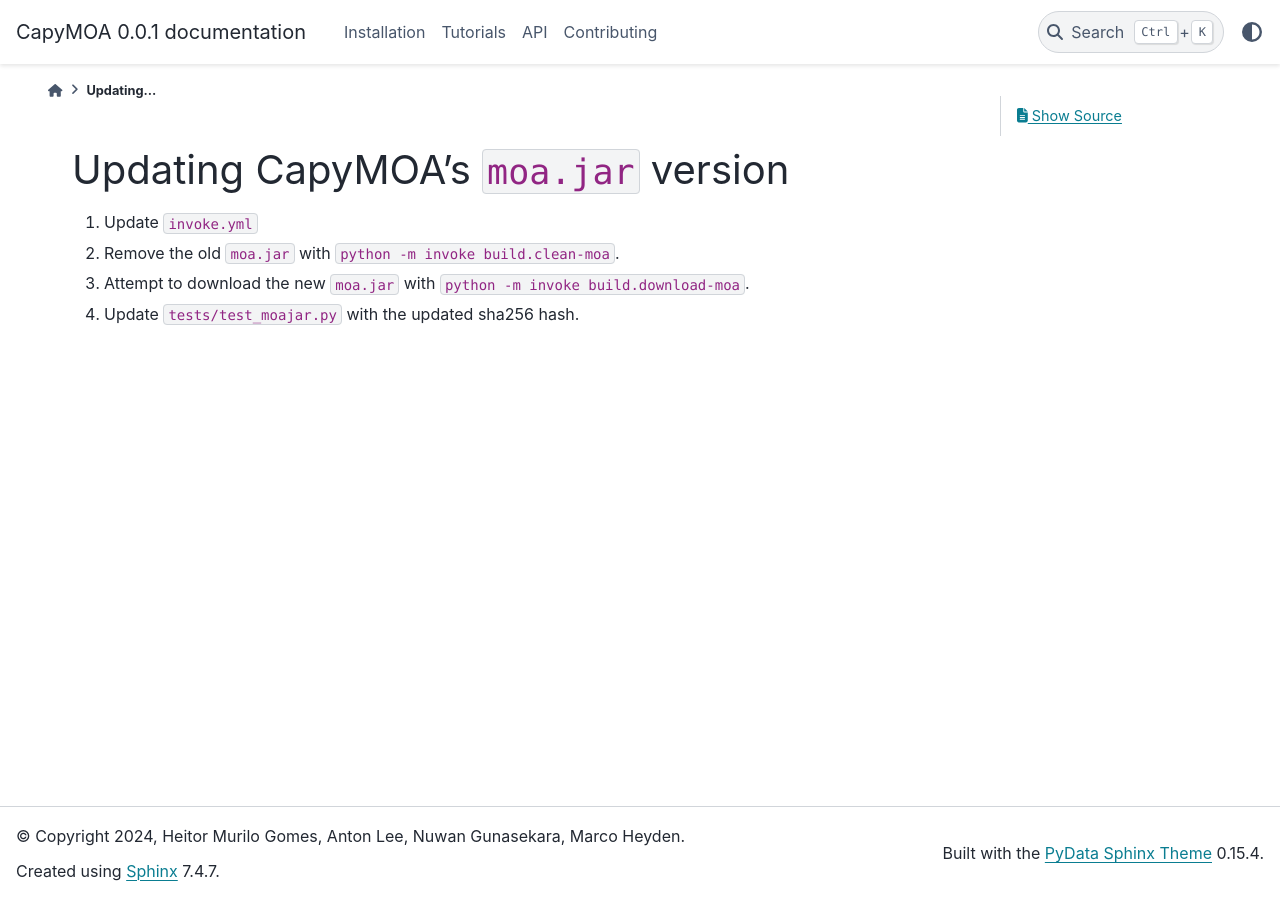
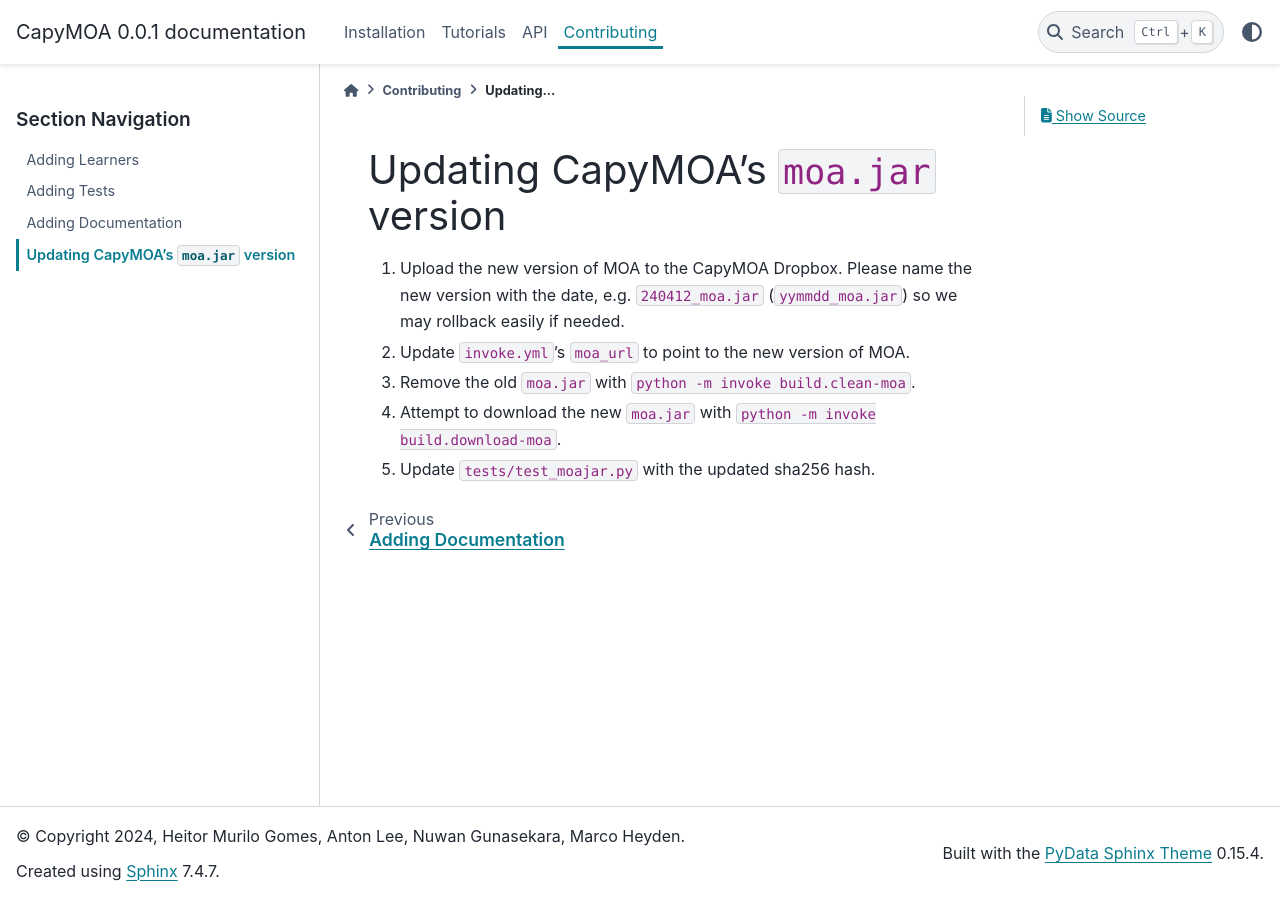
Before and after one commit to adaptive-machine-learning/CapyMOA, a Sphinx documentation site: the page built from docs/contributing/updating_moajar.md, in a window 1280 px wide. Built offline with Sphinx 7.4.7 and the PyData theme 0.15.4, drawn with Linux system fonts in a browser that asks for light colours; pages that are not in the unit, such as notebooks, are missing from menus.

Commit message:
Improve instructions for updating moajar

```diff
--- a/docs/contributing/index.rst
+++ b/docs/contributing/index.rst
@@ -8,3 +8,4 @@
    learners
    tests
    docs
+   updating_moajar
--- a/docs/contributing/updating_moajar.md
+++ b/docs/contributing/updating_moajar.md
@@ -1,5 +1,8 @@
 # Updating CapyMOA's `moa.jar` version
-1. Update `invoke.yml`
-2. Remove the old `moa.jar` with `python -m invoke build.clean-moa`.
-3. Attempt to download the new `moa.jar` with `python -m invoke build.download-moa`.
-3. Update `tests/test_moajar.py` with the updated sha256 hash.
+1. Upload the new version of MOA to the CapyMOA Dropbox. Please name the new
+   version with the date, e.g. `240412_moa.jar` (`yymmdd_moa.jar`) so we may
+   rollback easily if needed.
+2. Update `invoke.yml`'s `moa_url` to point to the new version of MOA.
+3. Remove the old `moa.jar` with `python -m invoke build.clean-moa`.
+4. Attempt to download the new `moa.jar` with `python -m invoke build.download-moa`.
+5. Update `tests/test_moajar.py` with the updated sha256 hash.
```
